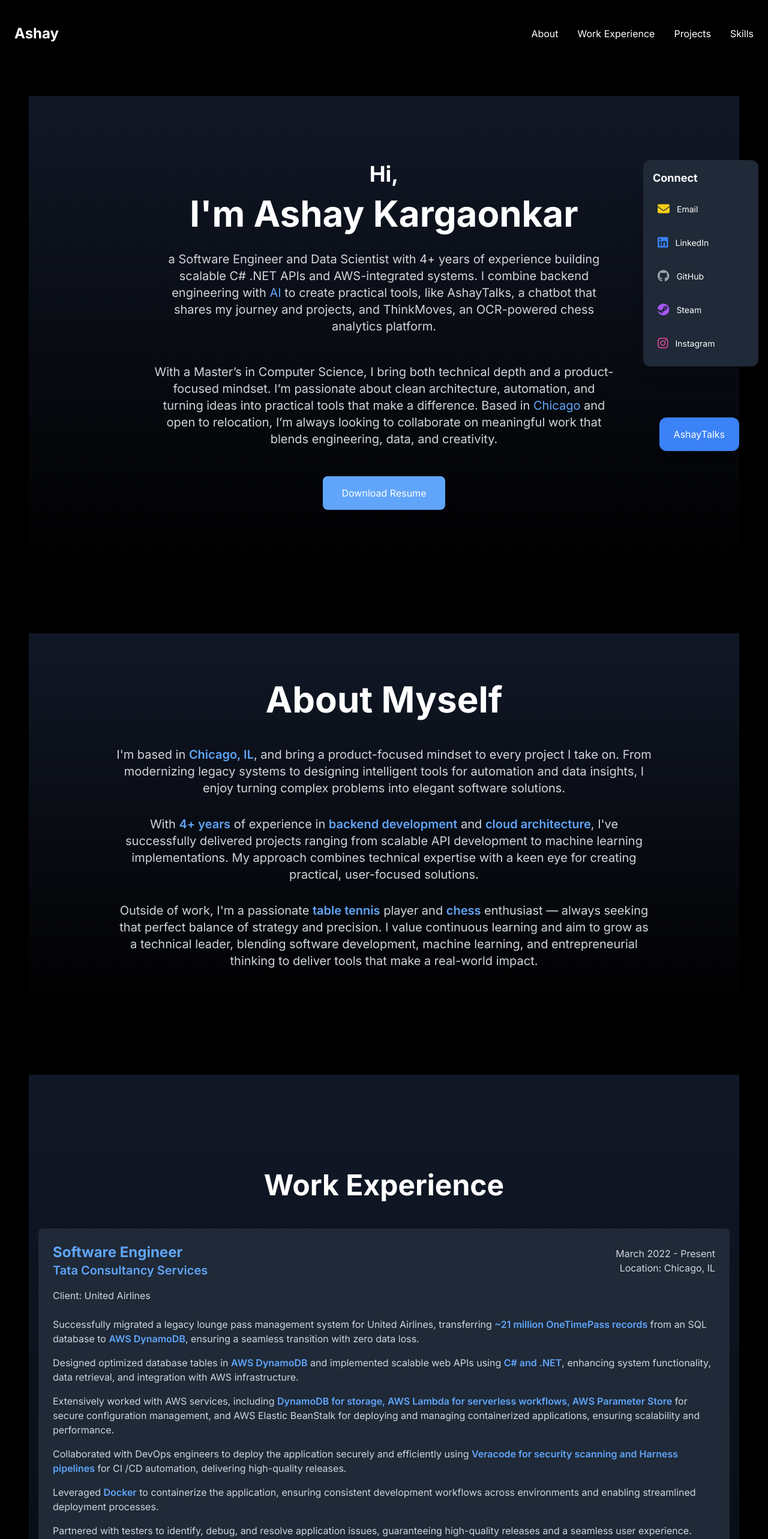
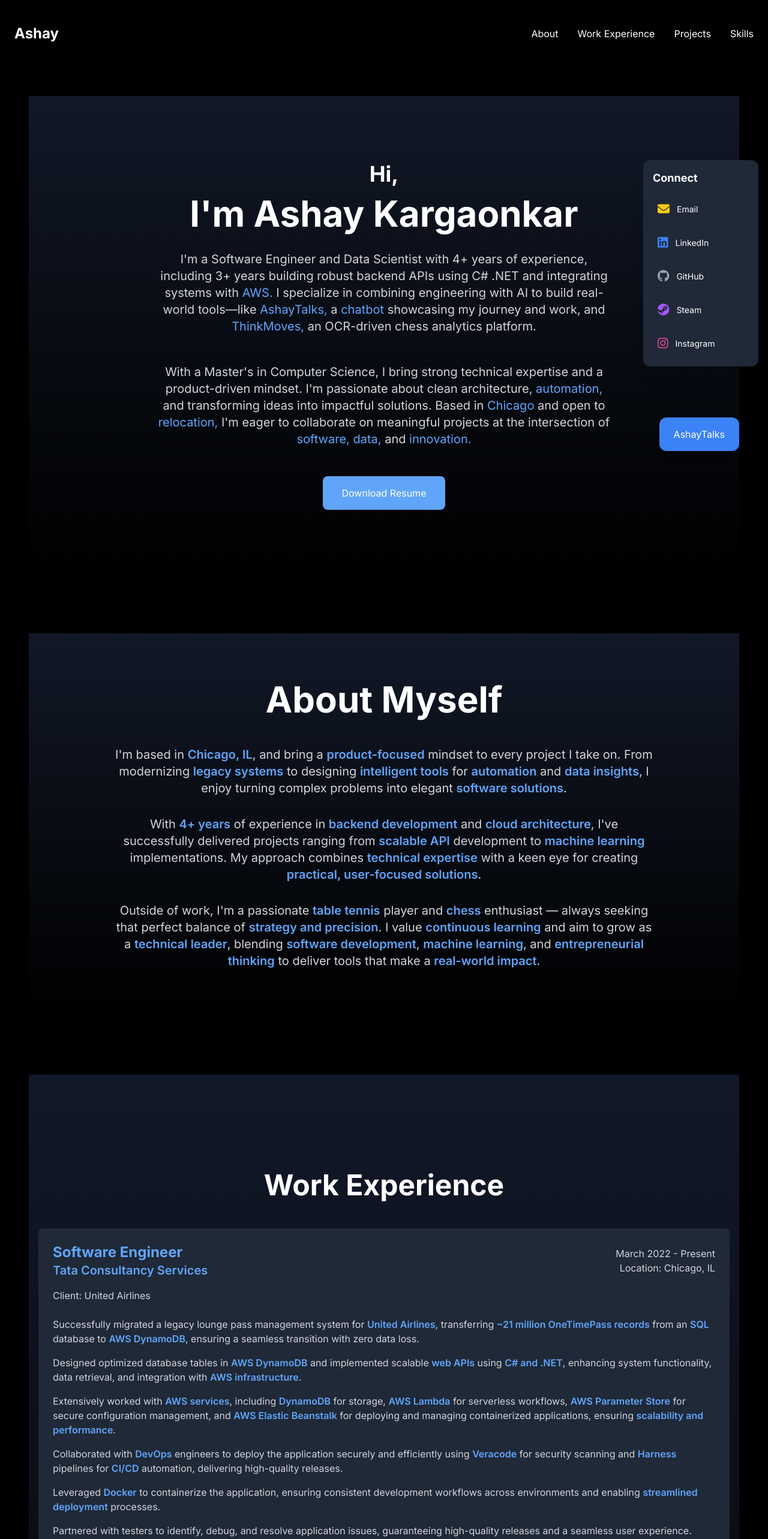
Before and after one commit to ashaykargaonkar/MyPortfolioUI, a Next.js app: page / in a window 1280 px wide. Shown: the top 2566 px of the page at 60% size. Built offline with nearby package versions, Linux system fonts and the light colour scheme.

Commit message:
Updated portfolio with latest changes

```diff
--- a/components/About.tsx
+++ b/components/About.tsx
@@ -23,7 +23,7 @@
             transition={{ duration: 0.8, delay: 0.2 }}
             className="text-gray-300 mb-8 leading-relaxed text-base md:text-lg lg:text-xl"
           >
-            I'm based in <span className="text-blue-400 font-semibold">Chicago, IL</span>, and bring a product-focused mindset to every project I take on. From modernizing legacy systems to designing intelligent tools for automation and data insights, I enjoy turning complex problems into elegant software solutions.
+            I'm based in <span className="text-blue-400 font-semibold">Chicago, IL</span>, and bring a <span className="text-blue-400 font-semibold">product-focused</span> mindset to every project I take on. From modernizing <span className="text-blue-400 font-semibold">legacy systems</span> to designing <span className="text-blue-400 font-semibold">intelligent tools</span> for <span className="text-blue-400 font-semibold">automation</span> and <span className="text-blue-400 font-semibold">data insights</span>, I enjoy turning complex problems into elegant <span className="text-blue-400 font-semibold">software solutions</span>.
           </motion.p>
 
           <motion.p
@@ -33,7 +33,7 @@
             transition={{ duration: 0.8, delay: 0.4 }}
             className="text-gray-300 mb-8 leading-relaxed text-base md:text-lg lg:text-xl"
           >
-            With <span className="text-blue-400 font-semibold">4+ years</span> of experience in <span className="text-blue-400 font-semibold">backend development</span> and <span className="text-blue-400 font-semibold">cloud architecture</span>, I've successfully delivered projects ranging from scalable API development to machine learning implementations. My approach combines technical expertise with a keen eye for creating practical, user-focused solutions.
+            With <span className="text-blue-400 font-semibold">4+ years</span> of experience in <span className="text-blue-400 font-semibold">backend development</span> and <span className="text-blue-400 font-semibold">cloud architecture</span>, I've successfully delivered projects ranging from <span className="text-blue-400 font-semibold">scalable API</span> development to <span className="text-blue-400 font-semibold">machine learning</span> implementations. My approach combines <span className="text-blue-400 font-semibold">technical expertise</span> with a keen eye for creating <span className="text-blue-400 font-semibold">practical, user-focused solutions</span>.
           </motion.p>
 
           <motion.p
@@ -43,7 +43,7 @@
             transition={{ duration: 0.8, delay: 0.6 }}
             className="text-gray-300 leading-relaxed text-base md:text-lg lg:text-xl"
           >
-            Outside of work, I'm a passionate <span className="text-blue-400 font-semibold">table tennis</span> player and <span className="text-blue-400 font-semibold">chess</span> enthusiast — always seeking that perfect balance of strategy and precision. I value continuous learning and aim to grow as a technical leader, blending software development, machine learning, and entrepreneurial thinking to deliver tools that make a real-world impact.
+            Outside of work, I'm a passionate <span className="text-blue-400 font-semibold">table tennis</span> player and <span className="text-blue-400 font-semibold">chess</span> enthusiast — always seeking that perfect balance of <span className="text-blue-400 font-semibold">strategy and precision</span>. I value <span className="text-blue-400 font-semibold">continuous learning</span> and aim to grow as a <span className="text-blue-400 font-semibold">technical leader</span>, blending <span className="text-blue-400 font-semibold">software development</span>, <span className="text-blue-400 font-semibold">machine learning</span>, and <span className="text-blue-400 font-semibold">entrepreneurial thinking</span> to deliver tools that make a <span className="text-blue-400 font-semibold">real-world impact</span>.
           </motion.p>
         </motion.div>
       </div>
--- a/components/Certifications.tsx
+++ b/components/Certifications.tsx
@@ -76,12 +76,12 @@
                       <h3 className="text-lg sm:text-xl font-semibold text-blue-400 truncate">
                         {cert.name}
                       </h3>
-                      <span className="text-sm text-gray-400 bg-gray-700 px-2 py-0.5 rounded whitespace-nowrap">
+                      <span className="text-sm text-blue-400 bg-blue-900/20 px-2 py-0.5 rounded whitespace-nowrap">
                         {cert.year}
                       </span>
                     </div>
                     <div className="mt-2 flex flex-col sm:flex-row sm:items-center justify-between gap-2">
-                      <p className="text-gray-300 text-sm">{cert.platform}</p>
+                      <p className="text-blue-400 font-medium text-sm">{cert.platform}</p>
                       <Link
                         href={cert.pdf}
                         target="_blank"
--- a/components/Hero.tsx
+++ b/components/Hero.tsx
@@ -5,13 +5,10 @@
 
 const Highlight = ({ children }: { children: string }) => {
   const keywords = [
-    'Software Engineer', 'Data Scientist', 'C#', '.NET', 'Web API',
-    'backend systems', 'intelligent applications', 'cloud services',
-    'engineering problems', 'technical focus', 'software development',
-    'AI', 'OCR', 'machine learning', 'data pipelines',
-    'chess analytics', 'Master\'s', 'Computer Science', 'AWS',
-    'database interactions', 'infrastructure', 'Chicago',
-    'table tennis', 'tech ideas'
+    'Software Engineer', 'Data Scientist', 'C#', '.NET', 'backend APIs',
+    'AWS', 'AshayTalks', 'chatbot', 'ThinkMoves', 'OCR-driven',
+    'chess analytics', 'Master\'s', 'Computer Science', 'clean architecture',
+    'automation', 'Chicago', 'relocation', 'software', 'data', 'innovation'
   ]
 
   const words = children.split(' ')
@@ -85,7 +82,7 @@
               className="text-base md:text-lg lg:text-xl text-gray-300"
             >
               <Highlight>
-                a Software Engineer and Data Scientist with 4+ years of experience building scalable C# .NET APIs and AWS-integrated systems. I combine backend engineering with AI to create practical tools, like AshayTalks, a chatbot that shares my journey and projects, and ThinkMoves, an OCR-powered chess analytics platform.
+                I'm a Software Engineer and Data Scientist with 4+ years of experience, including 3+ years building robust backend APIs using C# .NET and integrating systems with AWS. I specialize in combining engineering with AI to build real-world tools—like AshayTalks, a chatbot showcasing my journey and work, and ThinkMoves, an OCR-driven chess analytics platform.
               </Highlight>
             </motion.p>
           </motion.div>
@@ -104,7 +101,7 @@
               className="text-base md:text-lg lg:text-xl text-gray-300"
             >
               <Highlight>
-                With a Master’s in Computer Science, I bring both technical depth and a product-focused mindset. I’m passionate about clean architecture, automation, and turning ideas into practical tools that make a difference. Based in Chicago and open to relocation, I’m always looking to collaborate on meaningful work that blends engineering, data, and creativity.
+                With a Master's in Computer Science, I bring strong technical expertise and a product-driven mindset. I'm passionate about clean architecture, automation, and transforming ideas into impactful solutions. Based in Chicago and open to relocation, I'm eager to collaborate on meaningful projects at the intersection of software, data, and innovation.
               </Highlight>
             </motion.p>
           </motion.div>
--- a/components/WorkExperience.tsx
+++ b/components/WorkExperience.tsx
@@ -35,19 +35,19 @@
 
             <div className="space-y-4 mt-6">
               <p className="text-gray-300 text-sm sm:text-base">
-                Successfully migrated a legacy lounge pass management system for United Airlines, transferring <span className="text-blue-400 font-semibold">~21 million OneTimePass records</span> from an SQL database to <span className="text-blue-400 font-semibold">AWS DynamoDB</span>, ensuring a seamless transition with zero data loss.
+                Successfully migrated a legacy lounge pass management system for <span className="text-blue-400 font-semibold">United Airlines</span>, transferring <span className="text-blue-400 font-semibold">~21 million OneTimePass records</span> from an <span className="text-blue-400 font-semibold">SQL</span> database to <span className="text-blue-400 font-semibold">AWS DynamoDB</span>, ensuring a seamless transition with zero data loss.
               </p>
               <p className="text-gray-300 text-sm sm:text-base">
-                Designed optimized database tables in <span className="text-blue-400 font-semibold">AWS DynamoDB</span> and implemented scalable web APIs using <span className="text-blue-400 font-semibold">C# and .NET</span>, enhancing system functionality, data retrieval, and integration with AWS infrastructure.
+                Designed optimized database tables in <span className="text-blue-400 font-semibold">AWS DynamoDB</span> and implemented scalable <span className="text-blue-400 font-semibold">web APIs</span> using <span className="text-blue-400 font-semibold">C# and .NET</span>, enhancing system functionality, data retrieval, and integration with <span className="text-blue-400 font-semibold">AWS infrastructure</span>.
               </p>
               <p className="text-gray-300 text-sm sm:text-base">
-                Extensively worked with AWS services, including <span className="text-blue-400 font-semibold">DynamoDB for storage, AWS Lambda for serverless workflows, AWS Parameter Store</span> for secure configuration management, and AWS Elastic BeanStalk for deploying and managing containerized applications, ensuring scalability and performance.
+                Extensively worked with <span className="text-blue-400 font-semibold">AWS services</span>, including <span className="text-blue-400 font-semibold">DynamoDB</span> for storage, <span className="text-blue-400 font-semibold">AWS Lambda</span> for serverless workflows, <span className="text-blue-400 font-semibold">AWS Parameter Store</span> for secure configuration management, and <span className="text-blue-400 font-semibold">AWS Elastic Beanstalk</span> for deploying and managing containerized applications, ensuring <span className="text-blue-400 font-semibold">scalability and performance</span>.
               </p>
               <p className="text-gray-300 text-sm sm:text-base">
-                Collaborated with DevOps engineers to deploy the application securely and efficiently using <span className="text-blue-400 font-semibold">Veracode for security scanning and Harness pipelines</span> for CI /CD automation, delivering high-quality releases.
+                Collaborated with <span className="text-blue-400 font-semibold">DevOps</span> engineers to deploy the application securely and efficiently using <span className="text-blue-400 font-semibold">Veracode</span> for security scanning and <span className="text-blue-400 font-semibold">Harness</span> pipelines for <span className="text-blue-400 font-semibold">CI/CD</span> automation, delivering high-quality releases.
               </p>
               <p className="text-gray-300 text-sm sm:text-base">
-                Leveraged <span className="text-blue-400 font-semibold">Docker</span> to containerize the application, ensuring consistent development workflows across environments and enabling streamlined deployment processes.
+                Leveraged <span className="text-blue-400 font-semibold">Docker</span> to containerize the application, ensuring consistent development workflows across environments and enabling <span className="text-blue-400 font-semibold">streamlined deployment</span> processes.
               </p>
               <p className="text-gray-300 text-sm sm:text-base">
                 Partnered with testers to identify, debug, and resolve application issues, guaranteeing high-quality releases and a seamless user experience.
@@ -89,10 +89,10 @@
 
             <div className="space-y-4 mt-6">
               <p className="text-gray-300 text-sm sm:text-base">
-                Analyzed large datasets using <span className="text-blue-400 font-semibold">SQL and Python</span> to extract relevant insights, and performed detailed statistical analysis using R Studio to identify trends and forecast inventory needs.
+                Analyzed large datasets using <span className="text-blue-400 font-semibold">SQL and Python</span> to extract relevant insights, and performed detailed <span className="text-blue-400 font-semibold">statistical analysis</span> using <span className="text-blue-400 font-semibold">R Studio</span> to identify trends and forecast inventory needs.
               </p>
               <p className="text-gray-300 text-sm sm:text-base">
-                Visualized customer behavior, sales trends, and pricing insights using <span className="text-blue-400 font-semibold">Tableau and ggplot2</span>, creating interactive dashboards and detailed visualizations to assist stakeholders in data-driven decision-making.
+                Visualized customer behavior, sales trends, and pricing insights using <span className="text-blue-400 font-semibold">Tableau and ggplot2</span>, creating <span className="text-blue-400 font-semibold">interactive dashboards</span> and detailed visualizations to assist stakeholders in <span className="text-blue-400 font-semibold">data-driven decision-making</span>.
               </p>
               <p className="text-gray-300 text-sm sm:text-base">
                 Delivered actionable insights into product demand, enabling the company to optimize inventory distribution and enhance customer satisfaction across diverse regions.
@@ -115,13 +115,13 @@
 
             <div className="space-y-4 mt-6">
               <p className="text-gray-300 text-sm sm:text-base">
-                Analyzed customer data to predict inventory needs and optimize global distribution using <span className="text-blue-400 font-semibold">prediction algorithms and clustering</span>, implementing product recommendation models that <span className="text-blue-400 font-semibold">increased sales by 8%</span>.
+                Analyzed customer data to predict inventory needs and optimize global distribution using <span className="text-blue-400 font-semibold">prediction algorithms and clustering</span>, implementing <span className="text-blue-400 font-semibold">product recommendation models</span> that <span className="text-blue-400 font-semibold">increased sales by 8%</span>.
               </p>
               <p className="text-gray-300 text-sm sm:text-base">
-                Leveraged <span className="text-blue-400 font-semibold">SQL and Python</span> for data normalization, improving trend analysis and insight extraction.
+                Leveraged <span className="text-blue-400 font-semibold">SQL and Python</span> for <span className="text-blue-400 font-semibold">data normalization</span>, improving <span className="text-blue-400 font-semibold">trend analysis</span> and <span className="text-blue-400 font-semibold">insight extraction</span>.
               </p>
               <p className="text-gray-300 text-sm sm:text-base">
-                Designed interactive <span className="text-blue-400 font-semibold">Tableau dashboards</span> to visualize product demand, aiding stakeholders in decision-making.
+                Designed interactive <span className="text-blue-400 font-semibold">Tableau dashboards</span> to visualize <span className="text-blue-400 font-semibold">product demand</span>, aiding stakeholders in <span className="text-blue-400 font-semibold">decision-making</span>.
               </p>
             </div>
 
```
